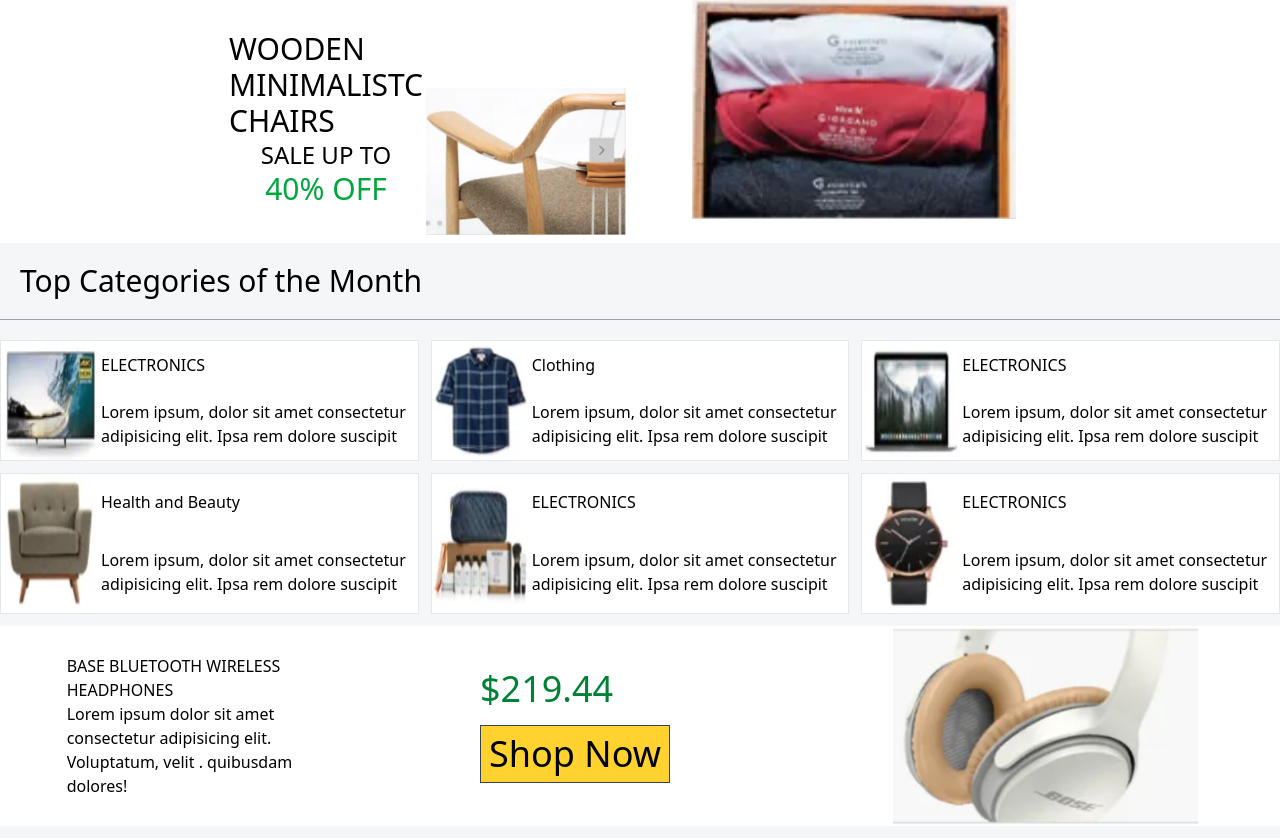
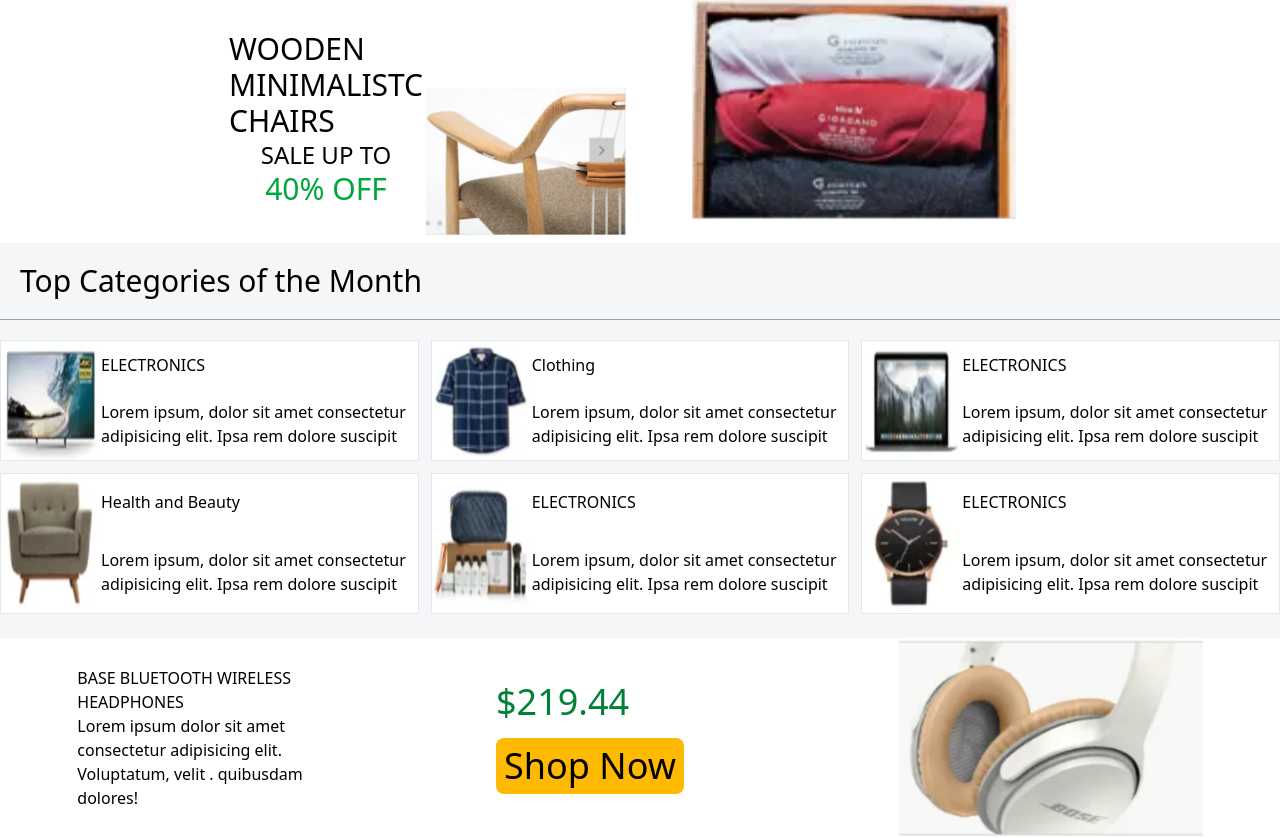
Before and after one commit to shahad0000/W6_D3_Lab1, a React (Vite) app: page / in a window 1280 px wide. Shown: the part 157-995 px from the top of the page. Built offline with nearby package versions, Linux system fonts and the light colour scheme.

Commit message:
improve styling

```diff
--- a/src/components/Footer.jsx
+++ b/src/components/Footer.jsx
@@ -2,8 +2,8 @@ import React from "react";
 
 const Footer = () => {
   return (
-    <div className="flex justify-around items-center mt-3 flex-wrap bg-white">
-      <div className="w-70 flex flex-col">
+    <div className="flex justify-around items-center mt-6 flex-wrap bg-white">
+      <div className="w-70 flex flex-col m-4">
         <div>BASE BLUETOOTH WIRELESS HEADPHONES</div>
         <div>
           Lorem ipsum dolor sit amet consectetur adipisicing elit. Voluptatum,
@@ -12,7 +12,7 @@ const Footer = () => {
       </div>
       <div className="w-70">
         <div className="text-green-700 text-4xl">$219.44</div>
-        <button className="bg-amber-300 text-4xl border p-2 border-gray-700 mt-4">Shop Now</button>
+        <button className="bg-amber-400 text-4xl rounded-lg	 p-2 border-gray-700 mt-4">Shop Now</button>
       </div>
       <div className="w-80">
         <img className="h-50" src="imgs/headPhones.png" alt="" />
```
